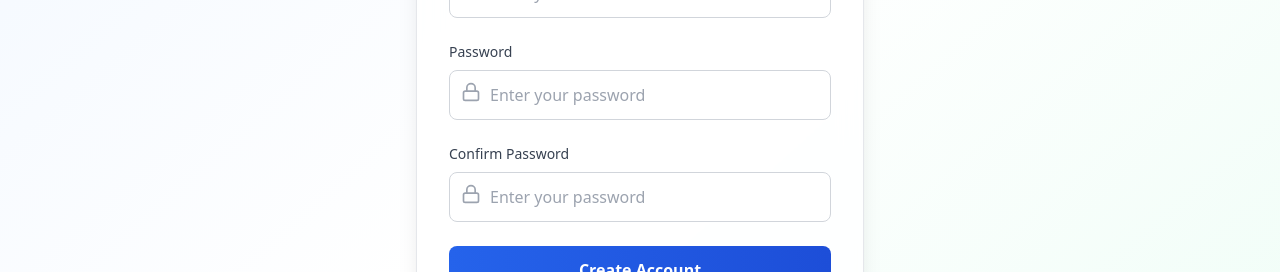
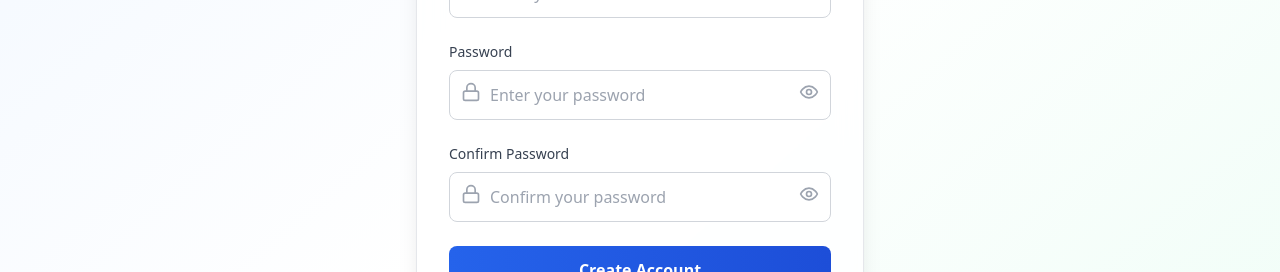
Before and after one commit to Darshit-Rakhasiya/main-components-extractor-flipkart, a React (Vite) app in the folder frontend/: page /signup in a window 1280 px wide. Shown: the part 484-756 px from the top of the page. Built offline with nearby package versions, Linux system fonts and the light colour scheme.

Commit message:
wrong step implemnt

```diff
--- a/frontend/src/App.tsx
+++ b/frontend/src/App.tsx
@@ -37,7 +37,7 @@ const App: React.FC = () => {
 
         {/* User Pages */}
         <Route path="/user/dashboard" element={<UserDashboard />} />
-        <Route path="/user/logs/:keyId" element={<UserLogsPage />} />
+        <Route path="/user/dashboard/logs/:keyId" element={<UserLogsPage />} />
 
         {/* Admin Pages */}
         <Route path="/admin/dashboard" element={<AdminDashboard />} />
--- a/frontend/src/components/Auth/SignInPage.tsx
+++ b/frontend/src/components/Auth/SignInPage.tsx
@@ -1,5 +1,5 @@
 import React, { useState } from 'react';
-import { Mail, Lock, ArrowLeft, User } from 'lucide-react';
+import { Mail, Lock, ArrowLeft, User, Eye, EyeOff } from 'lucide-react';
 import { Link, useNavigate } from 'react-router-dom';
 import Navbar from '../Common/Navbar';
 import Footer from '../Common/Footer';
@@ -10,6 +10,7 @@ const SignInPage: React.FC = () => {
   const [password, setPassword] = useState('');
   const [error, setError] = useState('');
   const [isLoading, setIsLoading] = useState(false);
+  const [showPassword, setShowPassword] = useState(false);
   const navigate = useNavigate();
 
   const handleSubmit = async (e: React.FormEvent) => {
@@ -17,14 +18,13 @@ const SignInPage: React.FC = () => {
     setError('');
     setIsLoading(true);
 
-    // Dummy sign-in logic
     setTimeout(() => {
       if (true) {
-        toast.success('Successfully signed in!');
-        navigate('/user/dashboard');
+        toast.success('Welcome back!');
+        navigate('/user/dashboard?step=2');
       }
       setIsLoading(false);
-    }, 1000); // Simulate async
+    }, 1000);
   };
 
   return (
@@ -67,13 +67,20 @@ const SignInPage: React.FC = () => {
                 <div className="relative">
                   <Lock className="absolute left-3 top-3 w-5 h-5 text-gray-400" />
                   <input
-                    type="password"
+                    type={showPassword ? "text" : "password"}
                     required
                     value={password}
                     onChange={(e) => setPassword(e.target.value)}
-                    className="w-full pl-10 pr-4 py-3 border border-gray-300 rounded-lg focus:ring-2 focus:ring-blue-500 focus:border-transparent transition-all duration-200"
+                    className="w-full pl-10 pr-12 py-3 border border-gray-300 rounded-lg focus:ring-2 focus:ring-blue-500 focus:border-transparent transition-all duration-200"
                     placeholder="Enter your password"
                   />
+                  <button
+                    type="button"
+                    onClick={() => setShowPassword(!showPassword)}
+                    className="absolute right-3 top-3 text-gray-400 hover:text-gray-600"
+                  >
+                    {showPassword ? <EyeOff className="w-5 h-5" /> : <Eye className="w-5 h-5" />}
+                  </button>
                 </div>
               </div>
 
--- a/frontend/src/components/Auth/SignUpPage.tsx
+++ b/frontend/src/components/Auth/SignUpPage.tsx
@@ -1,5 +1,5 @@
 import React, { useState } from 'react';
-import { UserPlus, Mail, Lock, User, ArrowLeft } from 'lucide-react';
+import { UserPlus, Mail, Lock, User, ArrowLeft, Eye, EyeOff } from 'lucide-react';
 import { Link, useNavigate } from 'react-router-dom';
 import Navbar from '../Common/Navbar';
 import Footer from '../Common/Footer';
@@ -8,25 +8,32 @@ import toast from 'react-hot-toast';
 const SignUpPage: React.FC = () => {
   const [email, setEmail] = useState('');
   const [password, setPassword] = useState('');
-  const [confirmPassword, setConfirmPassword] = useState('')
+  const [confirmPassword, setConfirmPassword] = useState('');
   const [name, setName] = useState('');
   const [error, setError] = useState('');
   const [isLoading, setIsLoading] = useState(false);
+  const [showPassword, setShowPassword] = useState(false);
+  const [showConfirmPassword, setShowConfirmPassword] = useState(false);
   const navigate = useNavigate();
 
   const handleSubmit = async (e: React.FormEvent) => {
     e.preventDefault();
     setError('');
+
+    if (password !== confirmPassword) {
+      setError('Passwords do not match');
+      return;
+    }
+
     setIsLoading(true);
 
     // Simulate backend delay
     setTimeout(() => {
-      // Dummy existing user check
       if (false) {
         setError('User already exists');
       } else {
         toast.success('Account created successfully!');
-        navigate('/user/dashboard');
+        navigate('/user/dashboard?step=2');
       }
       setIsLoading(false);
     }, 1000);
@@ -83,13 +90,20 @@ const SignUpPage: React.FC = () => {
                 <div className="relative">
                   <Lock className="absolute left-3 top-3 w-5 h-5 text-gray-400" />
                   <input
-                    type="password"
+                    type={showPassword ? "text" : "password"}
                     required
                     value={password}
                     onChange={(e) => setPassword(e.target.value)}
-                    className="w-full pl-10 pr-4 py-3 border border-gray-300 rounded-lg focus:ring-2 focus:ring-blue-500 focus:border-transparent transition-all duration-200"
+                    className="w-full pl-10 pr-12 py-3 border border-gray-300 rounded-lg focus:ring-2 focus:ring-blue-500 focus:border-transparent transition-all duration-200"
                     placeholder="Enter your password"
                   />
+                  <button
+                    type="button"
+                    onClick={() => setShowPassword(!showPassword)}
+                    className="absolute right-3 top-3 text-gray-400 hover:text-gray-600"
+                  >
+                    {showPassword ? <EyeOff className="w-5 h-5" /> : <Eye className="w-5 h-5" />}
+                  </button>
                 </div>
               </div>
 
@@ -98,14 +112,24 @@ const SignUpPage: React.FC = () => {
                 <div className="relative">
                   <Lock className="absolute left-3 top-3 w-5 h-5 text-gray-400" />
                   <input
-                    type="password"
+                    type={showConfirmPassword ? "text" : "password"}
                     required
-                    value={password}
-                    onChange={(e) => setPassword(e.target.value)}
-                    className="w-full pl-10 pr-4 py-3 border border-gray-300 rounded-lg focus:ring-2 focus:ring-blue-500 focus:border-transparent transition-all duration-200"
-                    placeholder="Enter your password"
+                    value={confirmPassword}
+                    onChange={(e) => setConfirmPassword(e.target.value)}
+                    className="w-full pl-10 pr-12 py-3 border border-gray-300 rounded-lg focus:ring-2 focus:ring-blue-500 focus:border-transparent transition-all duration-200"
+                    placeholder="Confirm your password"
                   />
+                  <button
+                    type="button"
+                    onClick={() => setShowConfirmPassword(!showConfirmPassword)}
+                    className="absolute right-3 top-3 text-gray-400 hover:text-gray-600"
+                  >
+                    {showConfirmPassword ? <EyeOff className="w-5 h-5" /> : <Eye className="w-5 h-5" />}
+                  </button>
                 </div>
+                {password && confirmPassword && password !== confirmPassword && (
+                  <p className="text-red-600 text-sm mt-1">Passwords do not match</p>
+                )}
               </div>
 
               {error && (
--- a/frontend/src/components/User/UserDashboard.tsx
+++ b/frontend/src/components/User/UserDashboard.tsx
@@ -13,7 +13,7 @@ import {
 } from 'lucide-react';
 import Navbar from '../Common/Navbar';
 import Footer from '../Common/Footer';
-import { useNavigate } from 'react-router-dom';
+import { useNavigate, useSearchParams } from 'react-router-dom';
 
 interface ApiKeyData {
   id: string;
@@ -27,9 +27,18 @@ interface ApiKeyData {
 
 const UserDashboard: React.FC = () => {
   const navigate = useNavigate();
+  const [searchParams] = useSearchParams();
+
+  const [currentStep, setCurrentStep] = useState(1);
+
+  useEffect(() => {
+    const step = searchParams.get('step');
+    if (step === '2') {
+      setCurrentStep(2);
+    }
+  }, [searchParams]);
 
   /* ---------- Step & form state ---------- */
-  const [currentStep, setCurrentStep] = useState(1);
   const [platform, setPlatform] = useState('');
   const [category, setCategory] = useState('');
   const [type, setType] = useState('PDP');
@@ -203,7 +212,7 @@ const UserDashboard: React.FC = () => {
 
   /* ---------- Navigation stubs ---------- */
   const handleLogout = () => navigate('/');
-  const handleViewLogs = (id: string) => navigate(`/user/logs/${id}`);
+  const handleViewLogs = (id: string) => navigate(`/user/dashboard/logs/${id}`);
 
   /* ---------- UI ---------- */
   return (
```
